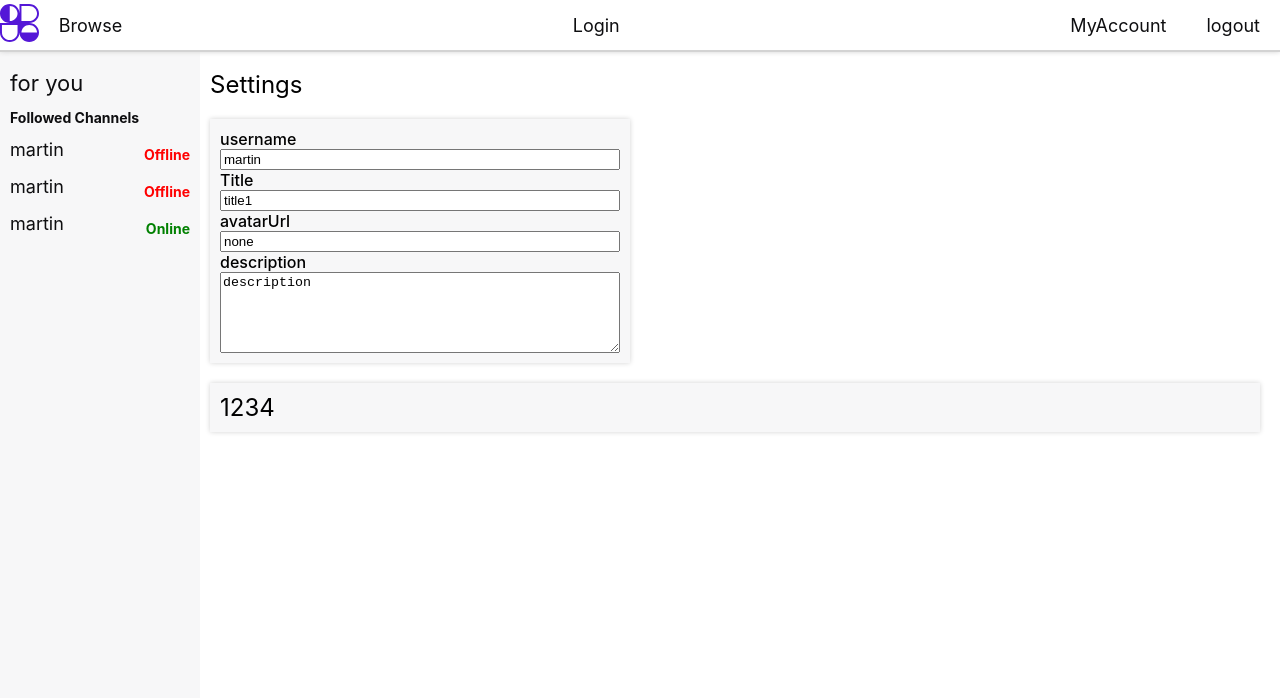
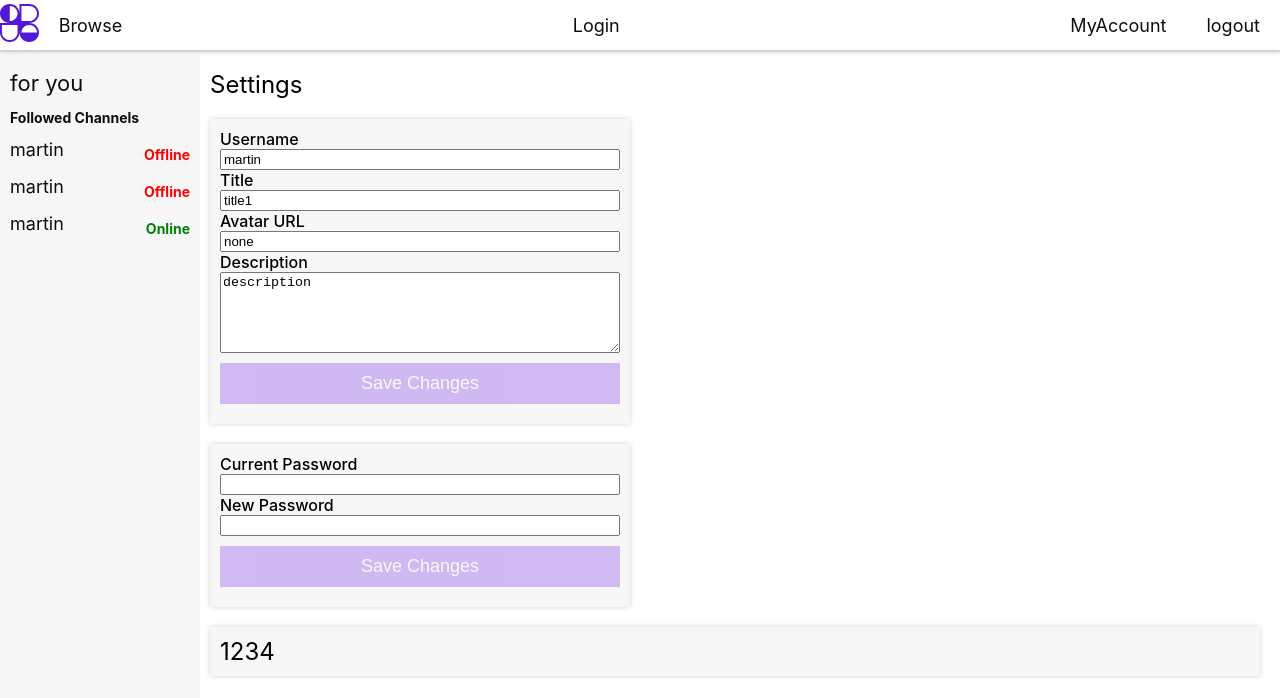
Before and after one commit to kaustubhKolhe99/twitch-clone, a React (Create React App) app in the folder client/: page /settings in a window 1280 px wide. Shown: the top 698 px of the page. Built offline with nearby package versions, Linux system fonts and the light colour scheme.

Commit message:
settings route created on client side

```diff
--- a/client/src/DashboardPage/Content/settings/ChannelSettings.js
+++ b/client/src/DashboardPage/Content/settings/ChannelSettings.js
@@ -14,7 +14,7 @@ import { Input } from "../../../shared/components";
 const inputs = [
     {
         field: 'username',
-        label: 'username',
+        label: 'Username',
         validationMessage: usernameValidationMessage,
         type: 'text',
     },
@@ -26,13 +26,13 @@ const inputs = [
     },
     {
         field: 'avatarUrl',
-        label: 'avatarUrl',
+        label: 'Avatar URL',
         validationMessage: avatarUrlValidationMessage,
         type: 'text',
     },
     {
         field: 'description',
-        label: 'description',
+        label: 'Description',
         validationMessage: descriptionValidationMessage,
         type: 'text',
         textarea: true,
@@ -103,6 +103,16 @@ export const ChannelSettings  = ({ settings }) =>{
         }));
     };
 
+    const handleFormSubmit = (e) =>{
+        e.preventDefault();
+    }
+
+    const isSubmitButtonDisabled =
+        !formState.username.isValid ||
+        !formState.title.isValid ||
+        !formState.description.isValid ||
+        !formState.avatarUrl.isValid
+
     return(
         <form className="settings-form">
             {inputs.map(input => (
@@ -118,6 +128,9 @@ export const ChannelSettings  = ({ settings }) =>{
                     textarea={input.textarea}
                 />
             ))}
+            <button onClick={handleFormSubmit} disabled={isSubmitButtonDisabled}>
+                Save Changes
+            </button>
         </form>
     )
 }
--- /dev/null
+++ b/client/src/DashboardPage/Content/settings/PasswordSettings.js
@@ -0,0 +1,90 @@
+import React, { useState } from "react";
+import { passwordValidationMessage, validatePassword } from "../../../shared/validators";
+import { Input } from "../../../shared/components";
+
+
+
+export const PasswordSettings = () =>{
+
+    const inputs = [
+        {
+            field: 'password',
+            label: 'Current Password',
+            validationMessage: passwordValidationMessage,
+            type: 'password',
+        },
+        {
+            field: 'newPassword',
+            label: 'New Password',
+            validationMessage: passwordValidationMessage,
+            type: 'password',
+        }
+    ]
+
+        const [formState , setFormState]  = useState({
+        password:{
+            isValid: false,
+            showError: false,
+            value: "",
+        },
+        newPassword:{
+            isValid: false,
+            showError: false,
+            value: "",
+        }
+    });
+
+
+    const handleInputValueChange = (value, field) => {
+        setFormState((prevState) => ({
+            ...prevState,
+            [field]: {
+            ...prevState[field],
+            value,
+          },
+        }));
+    };
+
+
+    const handleInputValidationOnBlur = (value, field) => {
+        let isValid = validatePassword(value);
+
+        setFormState((prevState) => ({
+            ...prevState,
+            [field]: {
+            ...prevState[field],
+            isValid,
+            showError: !isValid,
+            },
+        }));
+    };
+
+    const isSubmitButtonDisabled =
+        !formState.password.isValid ||
+        !formState.password.isValid ;
+
+    const handleFormSubmit = (e) =>{
+        e.preventDefault();
+    }
+
+    return(
+        <form className="settings-form">{
+            inputs.map((input) =>(
+                <Input
+                    key={input.field}
+                    field={input.field}
+                    label={input.label }
+                    value={formState[input.field].value}
+                    onBlurHandler={handleInputValidationOnBlur}
+                    onChangeHandler={handleInputValueChange}
+                    showErrorMessage={formState[input.field].showError}
+                    validationMessage={input.validationMessage}
+                    type={input.type}
+                />
+            ))}
+            <button disabled={isSubmitButtonDisabled} onClick={handleFormSubmit}>
+                Save Changes
+            </button>
+        </form>
+    )
+}
--- a/client/src/DashboardPage/Content/settings/settings.js
+++ b/client/src/DashboardPage/Content/settings/settings.js
@@ -1,6 +1,7 @@
 import React from "react";
 import { StreamKey } from "./StreamKey";
 import { ChannelSettings } from "./ChannelSettings";
+import { PasswordSettings } from "./PasswordSettings";
 
 
 const channelSettings = {
@@ -16,6 +17,7 @@ export const Settings = () => {
         <div className="settings-container">
             <span>Settings</span>
             <ChannelSettings settings={channelSettings}/>
+            <PasswordSettings/>
             <StreamKey streamKey={ channelSettings.streamKey } />
 
         </div>
--- a/client/src/shared/validators/validateAvatarUrl.js
+++ b/client/src/shared/validators/validateAvatarUrl.js
@@ -1,5 +1,5 @@
 export const validateAvatarUrl = (url) =>{
-    const regex = /^(ftp|http|https):\/\/[^ "]+a$/;
+    const regex = /^(ftp|http|https):\/\/[^ "]+$/;
 
     return regex.test(url)
 };
--- a/client/src/shared/validators/validateEmail.js
+++ b/client/src/shared/validators/validateEmail.js
@@ -1,7 +1,7 @@
 export const validateEmail = (email) => {
-  const regex = /\S+@\S+\.\S+/;
+    const regex = /\S+@\S+\.\S+/;
 
-  return regex.test(email);
+    return regex.test(email);
 };
 
 export const emailValidationMessage = "Please enter a valid email address.";
```
